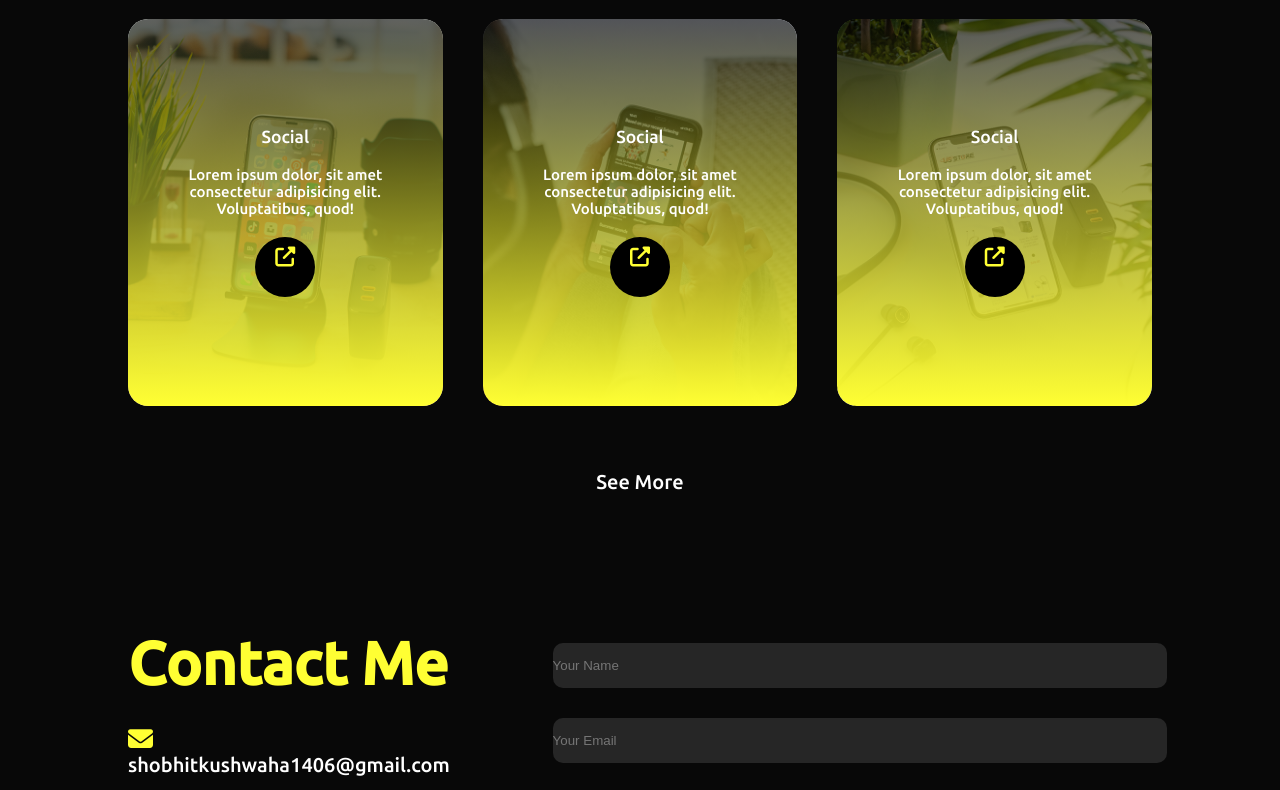
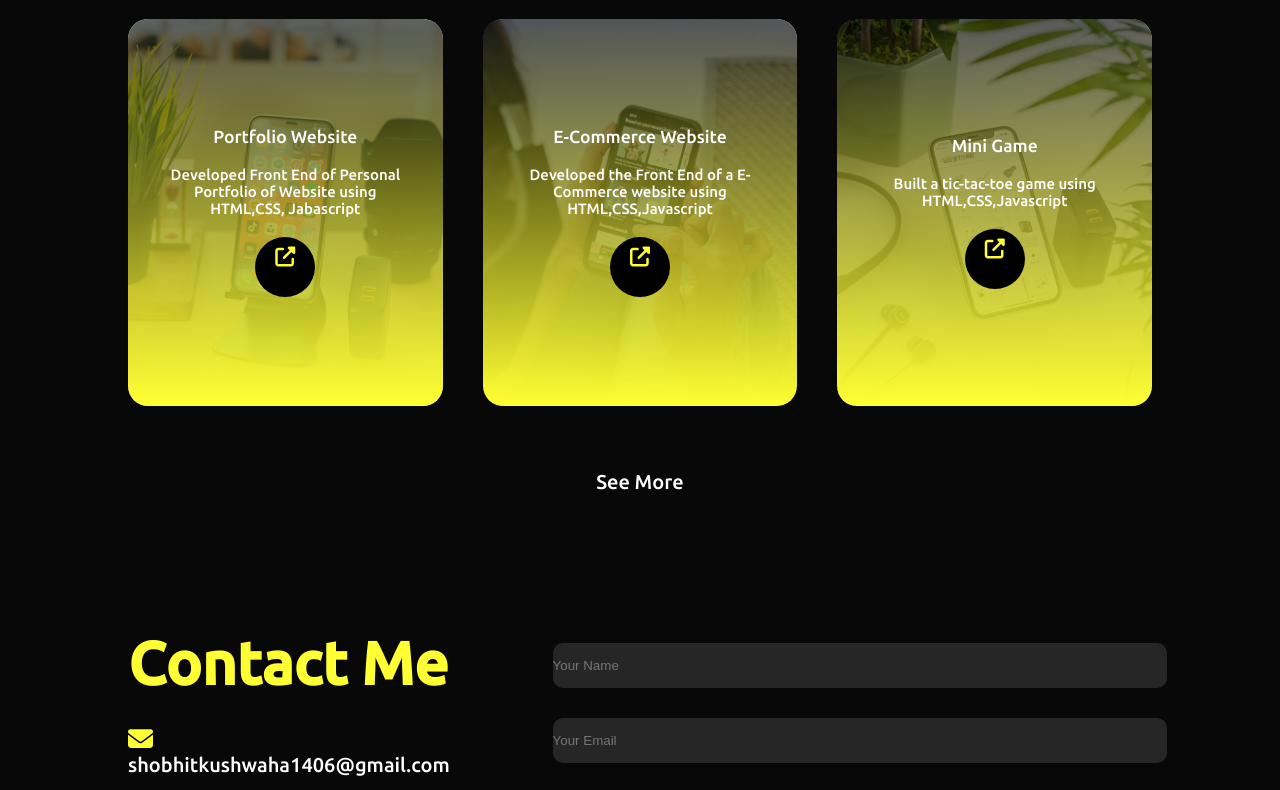
Before and after one commit to shokushwaha/ImShobhitKushwaha.github.io, a plain HTML site: page index.html in a window 1280 px wide. Shown: the part 2200-2990 px from the top of the page. Drawn offline with nearby package versions, Linux system fonts and the light colour scheme.

Commit message:
Update index.html

```diff
--- a/index.html
+++ b/index.html
@@ -165,8 +165,8 @@
                 <div class="work">
                     <img src="image/work-1.png" alt="">
                     <div class="layer">
-                        <h3>Social </h3>
-                        <p>Lorem ipsum dolor, sit amet consectetur adipisicing elit. Voluptatibus, quod!</p>
+                        <h3>Portfolio Website </h3>
+                        <p>Developed Front End of Personal Portfolio of Website using HTML,CSS, Jabascript</p>
                         <a href="#"><i class="fa-solid fa-up-right-from-square"></i></a>
                     </div>
                 </div>
@@ -175,8 +175,8 @@
                 <div class="work">
                     <img src="image/work-2.png" alt="">
                     <div class="layer">
-                        <h3>Social </h3>
-                        <p>Lorem ipsum dolor, sit amet consectetur adipisicing elit. Voluptatibus, quod!</p>
+                        <h3>E-Commerce Website</h3>
+                        <p>Developed the Front End of a E-Commerce website using HTML,CSS,Javascript</p>
                         <a href="#"><i class="fa-solid fa-up-right-from-square"></i></a>
                     </div>
                 </div>
@@ -185,8 +185,8 @@
                 <div class="work">
                     <img src="image/work-3.png" alt="">
                     <div class="layer">
-                        <h3>Social </h3>
-                        <p>Lorem ipsum dolor, sit amet consectetur adipisicing elit. Voluptatibus, quod!</p>
+                        <h3>Mini Game</h3>
+                        <p>Built a tic-tac-toe game using HTML,CSS,Javascript</p>
                         <a href="#"><i class="fa-solid fa-up-right-from-square"></i></a>
                     </div>
                 </div>
```
